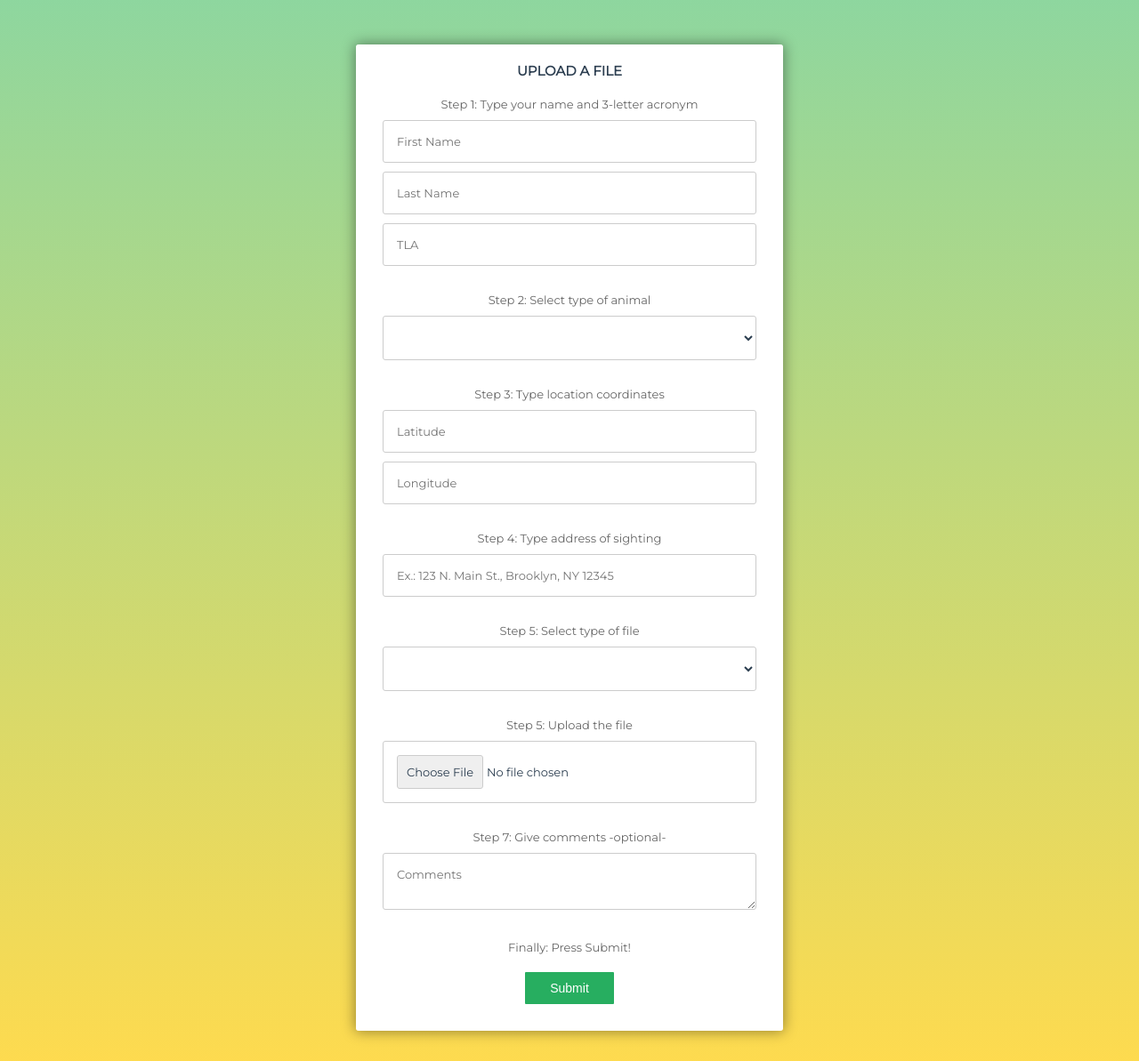
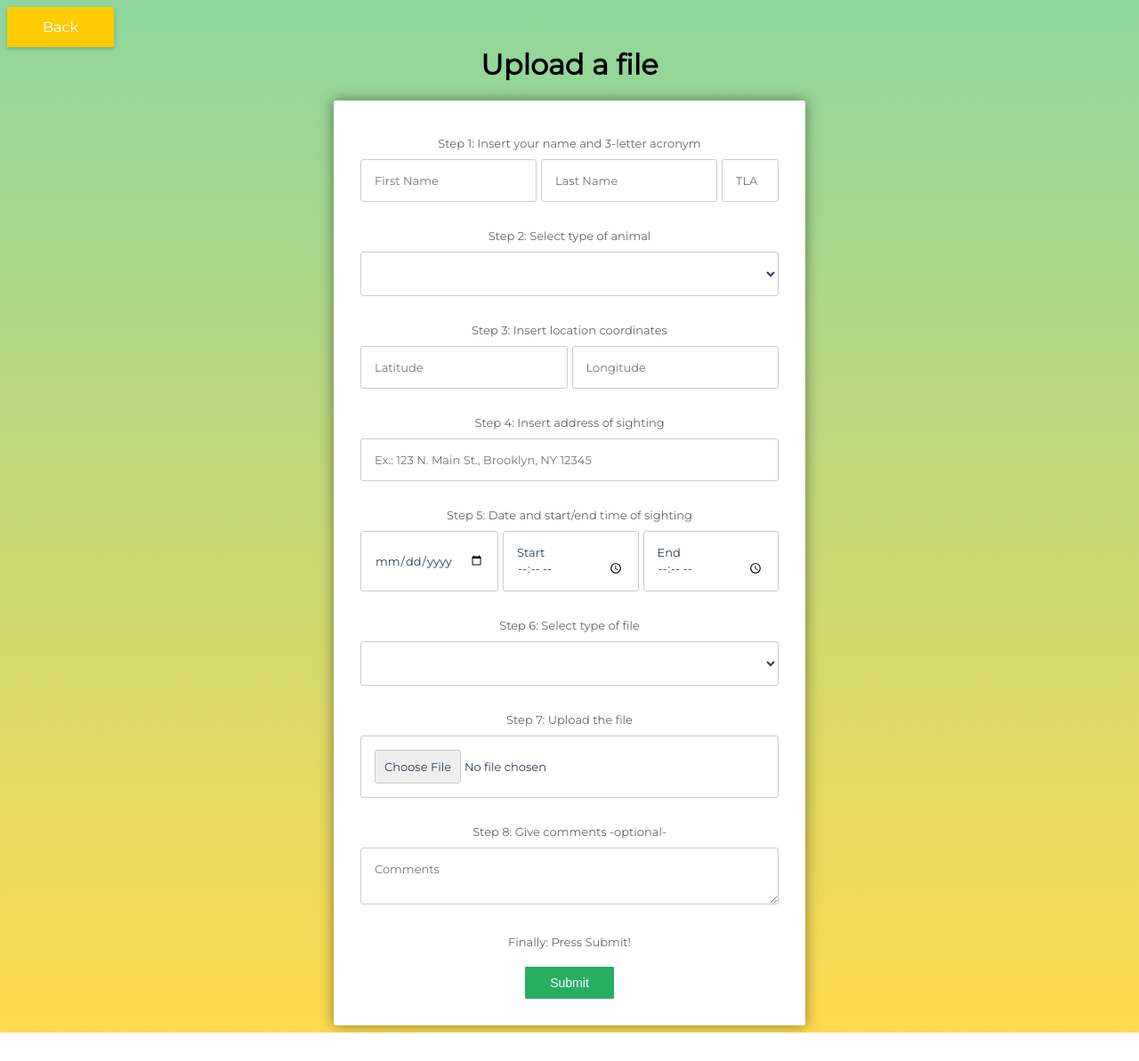
Before and after one commit to afahim000/Test2, a Node server app: page /data/add in a window 1280 px wide. Shown: the top 1193 px of the page at 89% size. After the commit the page ends 1161 px from the top, so only its background shows below. Run offline with Node 20, Linux system fonts and the light colour scheme; some libraries are stand-ins or nearby versions.

Commit message:
dataController, modified model, and tester changes

```diff
--- a/controllers/dataController.js
+++ b/controllers/dataController.js
@@ -2,9 +2,6 @@ const express = require('express');
 const animalSchema = require('../models/modified model');
 const path = require('path');
 const multer = require('multer');
-const { MongoClient } = require('mongodb');
-const { check, validationResult } = require("express-validator");
-const textOnly = multer();
 
 const images = multer.diskStorage({
 
@@ -72,7 +69,44 @@ exports.addDataGet = (req, res) => {
 };
 
 exports.queryOptionsPost = (req, res) => {
-	res.send("Not Implemented yet");
+	let name;
+	let startDate;
+	let endDate;
+	let latitude;
+	let longitude;
+	if (!req.body.animallist) {
+		name = /.+/;
+	}
+	else {
+		name = req.body.animallist
+	}
+	if (!req.body.startDate) {
+		startDate = /.+/;
+	}
+	else {
+		startDate = req.body.startDate.split('-');
+	}
+	if (!req.body.endDate) {
+		endDate = /.+/;
+	}
+	else {
+		endDate = req.body.endDate.split('-')
+	}
+	if (!req.body.latitude) {
+		latitude = /.*/;
+	}
+	else {
+		latitude = req.body.latitude;
+	}
+	if (!req.body.longitude) {
+		longitude = /.*/
+	}
+	else {
+		longitude = req.body.longitude;
+	}
+	let query = animalSchema.find({ animalName: name, });
+
+
 };
 
 exports.addDataPost = (req, res) => {
@@ -84,39 +118,17 @@ exports.addDataPost = (req, res) => {
 		}
 		else {
 			let fileLocation = req.file.destination;
-
-			// Collecting address information and storing it in the arrAdd
-			// const addressF = /^(\d* [a-zA-Z .]*), ([a-zA-Z ]*), ([A-Z]{2}) (\d{5})$/;
-			// const arrAdd = req.body.address.match(addressF);
-
-			// Creating date object
-			// const startDate = new Date(`${req.body.sdate}T${req.body.stime}`);
-			// const endDate = new Date(`${req.body.sdate}T${req.body.etime}`);
-
-			// Creating a new data entry following the schema in the file 'models/modified model.js'
 			const data = new animalSchema({
-
 				animalName: req.body.animallist,
 				recorder:
 				{
 					last: req.body.lname,
 					first: req.body.fname
 				},
-				// date:
-				// {
-				// 	start: startDate,
-				// 	end: endDate
-				// },
 				location:
 				{
-					//country: 'USA',
-					//state: arrAdd[3],
-					//city: arrAdd[2],
-					//street: arrAdd[1],
-					//zipcode: arrAdd[4],
 					latitude: req.body.latitude,
 					longitude: req.body.longitude
-
 				},
 				mediaType: req.body.filetypes,
 				fileDirectory: `.${fileLocation}/${req.file.filename}`
--- a/models/modified model.js
+++ b/models/modified model.js
@@ -1,6 +1,5 @@
 const mongoose = require('mongoose');
 const Schema = require('mongoose').Schema;
-
 //A Schema is like a blueprint
 //Beginning of the schema
 //This defines an invidual scoring of an animal. It consists of the attributes defined below
--- a/views/tester.pug
+++ b/views/tester.pug
@@ -14,23 +14,51 @@ html(lang="en")
     style.
       /*custom font*/
       @import url(https://fonts.googleapis.com/css?family=Montserrat);
-
-      /*basic reset*/
-      * {margin: 0; padding: 0;}
+      /*Color palete*/
+      :root {
+        --color-secondary:  #ffcb03;
+      }
 
       html {
         background: linear-gradient(rgba(94, 197, 118, 0.7), rgba(255, 203, 3, 0.7));
         font-family: montserrat, arial, verdana;
       }
 
+      /*Back Button*/
+      .back {
+        display: flex;
+        justify-content: flex-start;
+      }
+      .btn {
+        padding: 0.8rem 2.5rem;
+        background-color: var(--color-secondary);
+        border: 0;
+        font-size: medium;
+        box-shadow: 0 2px 4px rgba(0, 0, 0, 0.2);
+      }
+      .btn:hover {
+        background-color: var(--color-secondary-opacity);
+      }
+      a {
+        text-decoration: none;
+        color: white;
+      }
+      h1 {
+        text-align: center;
+        margin-top: 0;
+      }
+
       /*form styles*/
+      .formbox {
+        display: flex;
+        justify-content: center;
+      }
       form {
         width: 600px;
-        margin: 50px auto;
         text-align: center;
-        position: relative;
+        display: flex;
+        justify-content: center;
       }
-
       fieldset {
         background: white;
         border: 0 none;
@@ -38,8 +66,7 @@ html(lang="en")
         box-shadow: 0 0 15px 1px rgba(0, 0, 0, 0.4);
         padding: 20px 30px;
         box-sizing: border-box;
-        width: 80%;
-        margin: 0 10%;
+        width: 530px;
       }
 
       /*inputs*/
@@ -121,36 +148,58 @@ html(lang="en")
         color: red;
       }
 
+      .twoInputs {
+        display: flex;
+        flex-direction: row;
+        justify-content: space-between;
+        gap: 5px;
+      }
+      #acronym { width: 64px; }
+
+      /*For time input elements - works better in Chrome*/
+      input[type='time']:before {
+        content: attr(placeholder);
+        -moz-appearance: none;
+      }
+
+
   body
-
+    .back
+      a.btn(href='../data') Back
+    h1 Upload a file
     .formbox
       form#msform(onSubmit = 'return true' method='POST' action='' enctype='multipart/form-data')
         fieldset
-          h2.fs-title Upload a file
-
-          h3.fs-subtitle Step 1: Type your name and 3-letter acronym
-          input#fname.input(type="text" placeholder="First Name" name="fname")
-          input#lname.input(type="text" placeholder="Last Name" name='lname')
-          input#acronym.input(type="text" placeholder="TLA" maxlength="3" name='acronym')
+          h3.fs-subtitle Step 1: Insert your name and 3-letter acronym
+          .twoInputs
+            input#fname.input(type="text" placeholder="First Name" name="fname")
+            input#lname.input(type="text" placeholder="Last Name" name='lname')
+            input#acronym.input(type="text" placeholder="TLA" maxlength="3" name='acronym')
           h3.fs-subtitle Step 2: Select type of animal
           select#animal.input(name='animallist')
             option(value="" selected disabled)
             option(value="monk_parakeet") Monk Parakeet
             option(value='fiddler_crab') Fiddler Crab
-          h3.fs-subtitle Step 3: Type location coordinates
-          input#latitude.input(type="number" placeholder="Latitude" max="90" min="-90" name='latitude')
-          input#longitude.input(type="number" placeholder="Longitude" max="180" min="-180" name='longitude')
-          h3.fs-subtitle Step 4: Type address of sighting
+          h3.fs-subtitle Step 3: Insert location coordinates
+          .twoInputs
+            input#latitude.input(type="number" placeholder="Latitude" max="90" min="-90" name='latitude')
+            input#longitude.input(type="number" placeholder="Longitude" max="180" min="-180" name='longitude')
+          h3.fs-subtitle Step 4: Insert address of sighting
           input#address.input(type='text' placeholder='Ex.: 123 N. Main St., Brooklyn, NY 12345' name='address')
-          h3.fs-subtitle Step 5: Select type of file
+          h3.fs-subtitle Step 5: Date and start/end time of sighting
+          .twoInputs
+            input#sdate.input(type='date' name='sdate')
+            input#stime.input(type='time' name='stime' placeholder='Start')
+            input#etime.input(type='time' name='etime' placeholder='End')
+          h3.fs-subtitle Step 6: Select type of file
           select#filename.input(name="filetypes" placeholder = "file types")
             option(value='' selected disabled)
             option(value='image') Image
             option(value='audio') Audio
             option(value='video') Video
-          h3.fs-subtitle Step 5: Upload the file
+          h3.fs-subtitle Step 7: Upload the file
           input#upload.input(name='file' type='file' placeholder = 'select file')
-          h3.fs-subtitle Step 7: Give comments -optional-
+          h3.fs-subtitle Step 8: Give comments -optional-
           textarea.input(nate='comments' type='text' maxlength='300' placeholder='Comments')
           h3.fs-subtitle Finally: Press Submit!
           #incomplete
@@ -169,6 +218,9 @@ html(lang="en")
       const latitude = document.getElementById('latitude');
       const longitude = document.getElementById('longitude');
       const address = document.getElementById('address');
+      const sdate = document.getElementById('sdate');
+      const stime = document.getElementById('stime');
+      const etime = document.getElementById('etime');
       const incomplete = document.getElementById('incomplete');
       const errors = false;
 
@@ -176,60 +228,67 @@ html(lang="en")
       // Input validation
       // ----------------
       form.addEventListener('submit', (e)=>{
-       //incomplete.hidden = 'true';
+        //Stores messages for incomplete fields
         const messages = [];
-        if(!/[a-zA-Z .]+/.test(firstName.value))
+
+        // Evaluate 'fname' and 'lname' input fields
+        if(!/[a-zA-Z .]+/.test(firstName.value) || !/[a-zA-Z .]+/.test(lastName.value))
         {
           e.preventDefault();
-          messages.push('*First name Required. Only alphabetic characters or a dot (.)');
+          messages.push('*First and Last Name Required. Only alphabetic characters or a dot (.) - Step 1');
         }
-        if(!/[a-zA-Z .]+/.test(lastName.value))
-        {
-          e.preventDefault();
-          messages.push('*Last name Required.  Only alphabetic characters or a dot (.)');
-        }
-        // For TLA input
+        // Evaluate 'acronym' input field
         if (!/[A-Z]{3}/.test(acronym.value))
         {
           e.preventDefault();
-          messages.push('*TLA - Type 3 capital letters')
+          messages.push('*TLA - Type 3 capital letters - Step 1')
         }
-        if(latitude.value === null || latitude.value === '')
+        // Evaluate 'animal' input field
+        if(animal.value === null || animal.value === '')
         {
           e.preventDefault();
-          messages.push('*Latitude Required');
+          messages.push('*Animal name required - Step 2');
         }
-        if(longitude.value === null || longitude.value === '')
+        // Evaluate 'latitude' and 'longitude' input fields
+        if(latitude.value === '' || longitude.value === '')
         {
           e.preventDefault();
-          messages.push('*Longitude Required');
+          messages.push('*Latitude and Longitude Required - Step 3');
         }
+        // Evaluate 'address' input field
         // Using Regular Expressions to validate the correct format of the address
         // Ex. 4325 W. Palm Beach Rd., San Francisco, CA 94116
-        if(!/^(\d*) ([a-zA-Z .]* [a-zA-Z]{2}.), ([a-zA-Z ]*), ([A-Z]{2}) (\d{5})$/.test(address.value))
+        const addressF = /^(\d* [a-zA-Z .]*), ([a-zA-Z ]*), ([A-Z]{2}) (\d{5})$/;
+        if(!addressF.test(address.value))
         {
           e.preventDefault();
-          messages.push('*Wrong address format.');
+          messages.push('*Wrong address format - Step 4');
         }
-        if(upload.value === null || upload.value === '')
+        // Evaluate 'sdate' 'stime' and 'etime' input fields
+        if(sdate.value === '' || stime.value === '' || etime.value === '')
         {
-         e.preventDefault();
-         messages.push('*No file attached');
+          e.preventDefault();
+          messages.push('*Date and time Required - Step 5');
         }
-        if(animal.value === null || animal.value === '')
-        {
-         e.preventDefault();
-         messages.push('*Animal name required');
-        }
+        // Evaluate 'file name' input field
         if(filename.value === null || filename.value === '')
         {
           e.preventDefault();
-          messages.push('*File type required (step 4)');
+          messages.push('*File type required - Step 6');
         }
+        // Evaluate 'upload' input field
+        if(upload.value === null || upload.value === '')
+        {
+          e.preventDefault();
+          messages.push('*No file attached - Step 7');
+        }
+
+
 
         const fileVal = filename.value;
         const uploadVal = upload.value;
-        const extension = upload.value.slice((Math.max(0, upload.value.lastIndexOf(".")) || Infinity) + 1);
+        let extension = upload.value.slice((Math.max(0, upload.value.lastIndexOf(".")) || Infinity) + 1);
+        extension = extension.toLowerCase()
         if(fileVal == 'image')
         {
         if(extension != 'jpg' || extension != 'jpeg' || extension != 'png')
```
